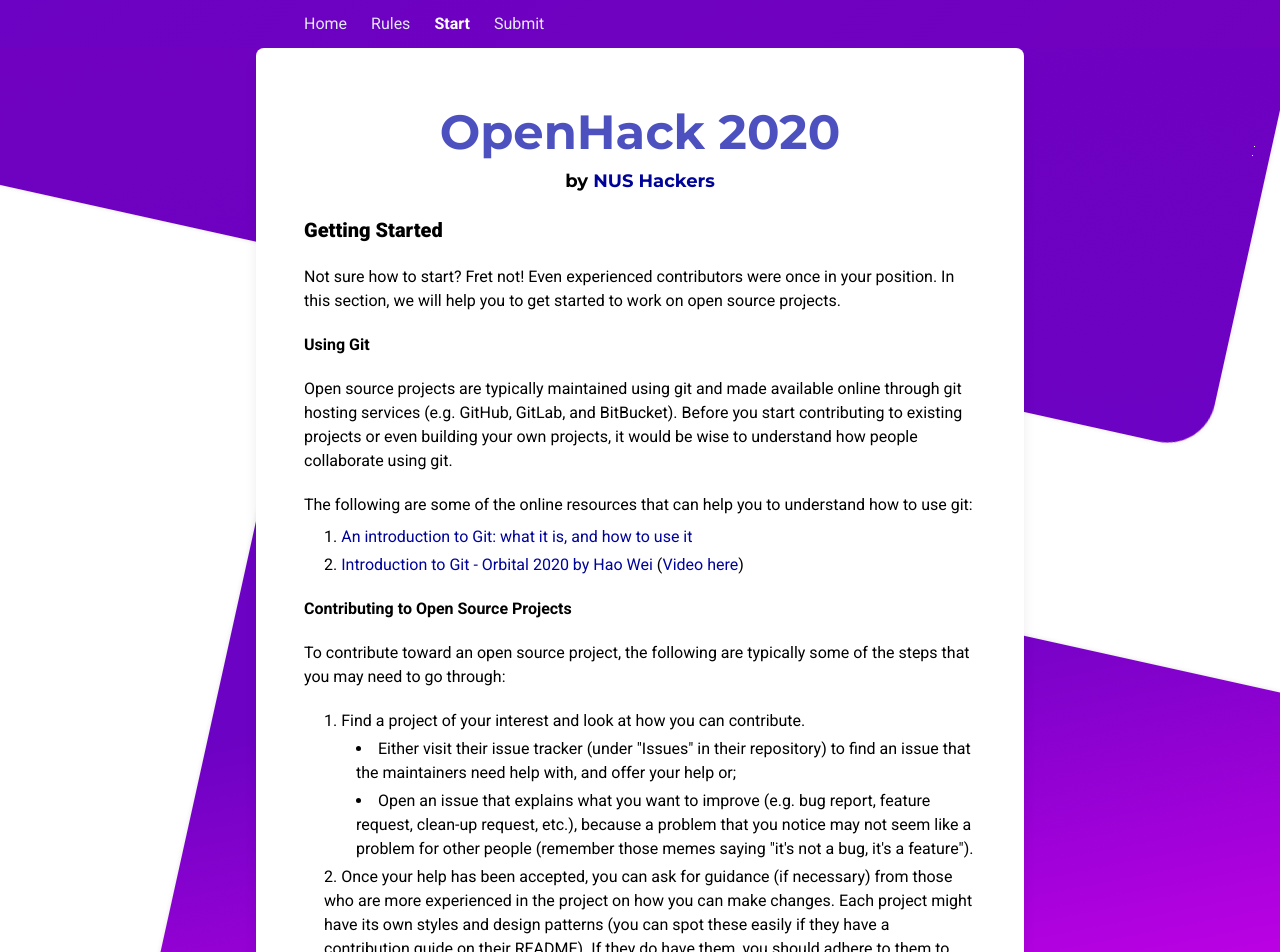
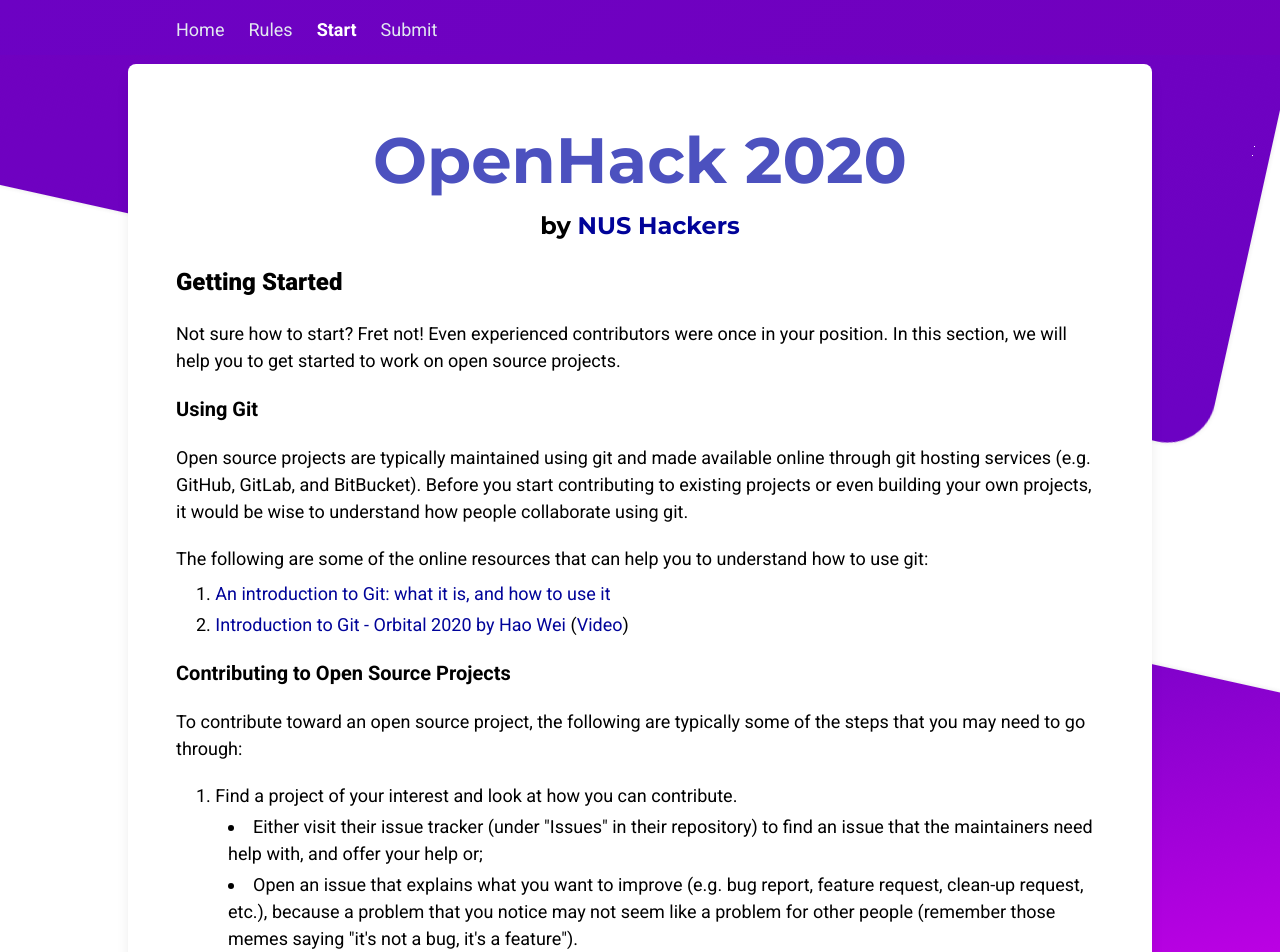
Before and after one commit to nushackers/openhack, a Next.js app: page /start in a window 1280 px wide. Shown: the top 952 px of the page. Built offline with nearby package versions, Linux system fonts and the light colour scheme.

Commit message:
Use tailwind list styles and update styling for large viewports

```diff
--- a/components/Card.js
+++ b/components/Card.js
@@ -1,5 +1,5 @@
 export const Card = ({ children }) => (
-  <div className="w-11/12 max-w-screen-md mx-auto mb-8 px-4 py-6 md:p-12 bg-white rounded-lg shadow-lg">
+  <div className="w-11/12 max-w-screen-lg mx-auto mb-8 px-4 py-6 md:p-12 bg-white rounded-lg shadow-lg">
     {children}
   </div>
 );
--- a/components/NavBar.js
+++ b/components/NavBar.js
@@ -3,7 +3,7 @@
 export const NavBar = () => {
   return (
     <div className="header fixed w-full">
-      <nav className="w-full max-w-screen-md mx-auto my-3 px-0 md:px-12 text-center md:text-left">
+      <nav className="w-full max-w-screen-lg mx-auto my-3 px-0 md:px-12 text-center md:text-left text-base lg:text-lg lg:pt-1">
         <NavButton href="/">Home</NavButton>
         <NavButton href="/rules">Rules</NavButton>
         <NavButton href="/start">Start</NavButton>
--- a/components/Page.js
+++ b/components/Page.js
@@ -21,13 +21,13 @@
 
       <NavBar />
 
-      <main className="pt-12">
+      <main className="pt-12 lg:pt-16 text-base lg:text-lg">
         <Card>
           <div className="font-title text-center mb-5">
-            <h1 className="text-4xl md:text-5xl text-indigo-700">
+            <h1 className="text-4xl md:text-5xl lg:text-6xl text-indigo-700">
               OpenHack 2020
             </h1>
-            <span className="text-md md:text-lg">
+            <span className="text-md md:text-lg lg:text-2xl">
               by{" "}
               <a
                 target="_blank"
--- a/components/Text.js
+++ b/components/Text.js
@@ -1,5 +1,5 @@
 import classnames from "classnames";
 
 export const Text = ({ className, ...otherProps }) => (
-  <p className={classnames("text-base", className)} {...otherProps} />
+  <p className={className} {...otherProps} />
 );
--- a/pages/index.js
+++ b/pages/index.js
@@ -14,14 +14,14 @@
       create new (and fun!) open-source projects of your own. Non-NUS students
       are definitely welcome to participate in this challenge as well!
     </Text>
-    <h2 className="text-xl font-black">Event Details</h2>
+    <h2 className="text-xl lg:text-2xl font-black">Event Details</h2>
     <Text className="my-5">
       The format of the event is quite straightforward&mdash;from 18th May to
       1st July, complete any one of the following challenges to receive
       limited-edition prizes!
     </Text>
     <Text className="my-2">Challenges:</Text>
-    <ol className="mb-5">
+    <ol className="list-disc list-inside mb-5">
       <li className="ml-5 my-1">
         Make 3 valid pull requests (PRs) that satisfy the{" "}
         <Link href="rules#pr-standards">
@@ -40,7 +40,7 @@
         </Link>
       </li>
     </ol>
-    <h3>Prizes</h3>
+    <h3 className="lg:text-xl">Prizes</h3>
     <Text className="mt-5">
       Completion of either one, or both, of the two challenges above will earn
       you{" "}
--- a/pages/rules.js
+++ b/pages/rules.js
@@ -9,16 +9,16 @@
 
 const Rules = () => (
   <Page>
-    <h2 className="text-xl font-black">Rules</h2>
+    <h2 className="text-xl lg:text-2xl font-black">Rules</h2>
     <Text id="eligibility" className="my-5">
       In the spirit of hacking, we're keeping requirements to a
       minimum&mdash;any project that satisfies the quality standards is eligible
       for the prize. We are hoping that this encourages students (especially
       beginners) to build their own projects and share it with the community!
     </Text>
-    <h3>Eligibility</h3>
+    <h3 className="lg:text-xl">Eligibility</h3>
     <Text className="mt-5 mb-2">This event is open to:</Text>
-    <ol className="mb-5">
+    <ol className="list-decimal list-inside mb-5">
       <li className="ml-5 my-1">
         Students in ANY educational institution in Singapore, anywhere from
         primary school to undergraduate studies
@@ -29,8 +29,8 @@
       </li>
       <li className="ml-5 my-1">Full-time National Servicemen (NSFs)</li>
     </ol>
-    <h3>Approved NUS-related repositories</h3>
-    <ul className="my-3">
+    <h3 className="lg:text-xl">Approved NUS-related repositories</h3>
+    <ul className="list-disc list-inside my-3">
       {approvedRepos.repos.map((repo) => (
         <li key={repo.url} className="ml-5">
           <a target="_blank" href={repo.url} rel="noopener noreferrer">
@@ -52,11 +52,11 @@
       </a>
       , so that we can add to the list.
     </Text>
-    <h3>Quality Standards</h3>
+    <h3 className="lg:text-xl">Quality Standards</h3>
     <Text className="mt-5 mb-2">
       Valid PRs must meet the following criteria:
     </Text>
-    <ul className="mb-5">
+    <ul className="list-disc list-inside mb-5">
       <li className="ml-5 my-1">
         Has to be non-trivial (i.e. more than typo fixes or small documentation
         changes)
@@ -75,7 +75,7 @@
       Valid self-initiated open-source projects must meet the following
       criteria:
     </Text>
-    <ul className="mb-5">
+    <ul className="list-disc list-inside mb-5">
       <li className="ml-5 my-1">
         Project should be new and original, and not have come from any previous
         work (inspiration from previous works is okay, but plagiarism is not)
@@ -112,7 +112,7 @@
         Project must continue to stay open-source even after the event is over
       </li>
     </ul>
-    <h2 className="text-xl font-black">FAQs</h2>
+    <h2 className="text-xl lg:text-2xl font-black">FAQs</h2>
     <FAQQuestion
       question="Why are contributions only open to NUS-related open source repositories?"
       answer="This is the first time we are running a challenge like this, so
--- a/pages/start.js
+++ b/pages/start.js
@@ -5,14 +5,14 @@
 
 const Start = () => (
   <Page>
-    <h2 className="text-xl font-black">Getting Started</h2>
+    <h2 className="text-xl lg:text-2xl font-black">Getting Started</h2>
     <Text className="my-5">
       Not sure how to start? Fret not! Even experienced contributors were once
       in your position. In this section, we will help you to get started to work
       on open source projects.
     </Text>
 
-    <h3>Using Git</h3>
+    <h3 className="lg:text-xl">Using Git</h3>
 
     <Text className="my-5">
       Open source projects are typically maintained using git and made available
@@ -25,7 +25,7 @@
       The following are some of the online resources that can help you to
       understand how to use git:
     </Text>
-    <ol className="mb-5">
+    <ol className="list-decimal list-inside mb-5">
       <li className="ml-5 my-1">
         <a
           target="_blank"
@@ -49,21 +49,21 @@
           href="https://www.youtube.com/watch?v=nc93yOGgP14"
           rel="noopener noreferrer"
         >
-          Video here
+          Video
         </a>
         )
       </li>
     </ol>
 
-    <h3>Contributing to Open Source Projects</h3>
+    <h3 className="lg:text-xl">Contributing to Open Source Projects</h3>
     <Text className="my-5">
       To contribute toward an open source project, the following are typically
       some of the steps that you may need to go through:
     </Text>
-    <ol className="mb-5">
+    <ol className="list-decimal list-inside mb-5">
       <li className="ml-5 my-1">
         Find a project of your interest and look at how you can contribute.
-        <ul>
+        <ul className="list-disc list-inside">
           <li className="ml-8 my-1">
             Either visit their issue tracker (under "Issues" in their
             repository) to find an issue that the maintainers need help with,
@@ -114,7 +114,7 @@
       The following are some resources that can help you to understand how to
       contribute to open source projects:
     </Text>
-    <ol className="mb-5">
+    <ol className="list-decimal list-inside mb-5">
       <li className="ml-5 my-1">
         <a
           target="_blank"
@@ -140,7 +140,7 @@
       Here are some examples of good PR that adhere to the standards of
       OpenHack:
     </Text>
-    <ol className="mb-5">
+    <ol className="list-decimal list-inside mb-5">
       <li className="ml-5 my-1">
         <a
           target="_blank"
@@ -161,12 +161,12 @@
       </li>
     </ol>
 
-    <h3>Starting Your Own Open-Source Project</h3>
+    <h3 className="lg:text-xl">Starting Your Own Open-Source Project</h3>
     <Text className="mt-5 mb-2">
       Some of you probably enjoy building your own projects more! To help you
       get started with that, here are some resources that might be useful:
     </Text>
-    <ol className="mb-5">
+    <ol className="list-decimal list-inside mb-5">
       <li className="ml-5 my-1">
         <a
           target="_blank"
@@ -192,7 +192,7 @@
       </li>
     </ol>
 
-    <h3>Looking for Help?</h3>
+    <h3 className="lg:text-xl">Looking for Help?</h3>
     <Text className="my-5">
       If you want to discuss ideas or require any help, you can always join our
       community at our{" "}
--- a/pages/submit.js
+++ b/pages/submit.js
@@ -5,7 +5,7 @@
 
 const Submit = () => (
   <Page>
-    <h2 className="text-xl font-black">Submission</h2>
+    <h2 className="text-xl lg:text-2xl font-black">Submission</h2>
     <Text className="mt-5">
       We will be updating this site with the submission process soon. Stay tuned
       and start contributing now!
--- a/styles.scss
+++ b/styles.scss
@@ -45,19 +45,6 @@
   }
 }
 
-ol {
-  list-style-type: decimal;
-}
-
-ul {
-  list-style-type: disc;
-}
-
-li {
-  display: list-item;
-  list-style-position: inside;
-}
-
 h3 {
   font-weight: bold;
 }
```
